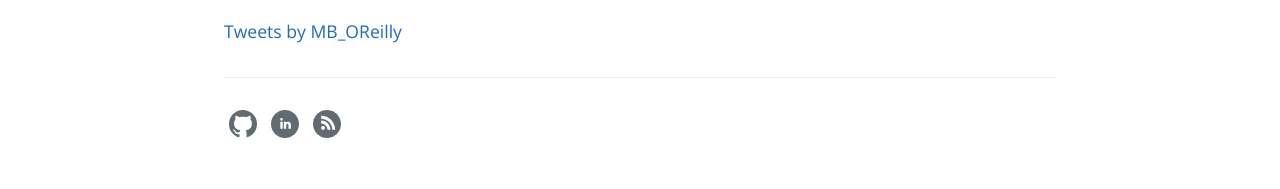
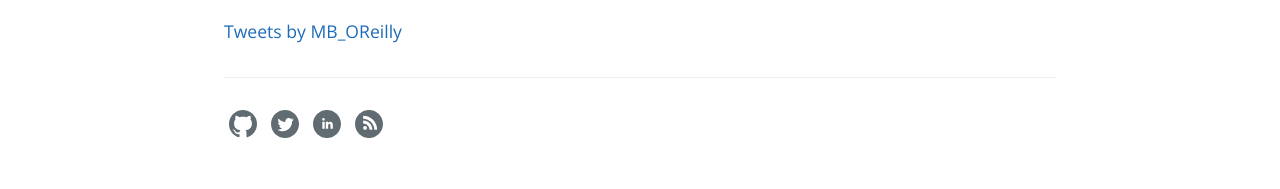
Before and after one commit to conoreilly/mbwebsite, a Jekyll site: the page built from index.md, in a window 1280 px wide. Shown: the part 1878-2067 px from the top of the page. Built offline with Jekyll 4.4.1, drawn with Linux system fonts in a browser that asks for light colours; comment, search, counter and statistics services are not loaded.

Commit message:
Restore twitter icon to footer

```diff
--- a/_layouts/default.html
+++ b/_layouts/default.html
@@ -116,21 +116,22 @@
                 </span>
 
                 <!-- Twitter icon -->
-                {% if site.gems contains "jekyll-feed" %}
+
                 <span class="my-span-icon">
                     <a href="https://twitter.com/{{ site.twitter.username }}" aria-label="{{ site.author_name }}'s Twitter" title="{{ site.author_name }}'s Twitter">
                         <svg class="my-svg-icon" xmlns="http://www.w3.org/2000/svg" width="24" height="24" viewBox="0 0 24 24"><path d="M12 0c-6.627 0-12 5.373-12 12s5.373 12 12 12 12-5.373 12-12-5.373-12-12-12zm6.066 9.645c.183 4.04-2.83 8.544-8.164 8.544-1.622 0-3.131-.476-4.402-1.291 1.524.18 3.045-.244 4.252-1.189-1.256-.023-2.317-.854-2.684-1.995.451.086.895.061 1.298-.049-1.381-.278-2.335-1.522-2.304-2.853.388.215.83.344 1.301.359-1.279-.855-1.641-2.544-.889-3.835 1.416 1.738 3.533 2.881 5.92 3.001-.419-1.796.944-3.527 2.799-3.527.825 0 1.572.349 2.096.907.654-.128 1.27-.368 1.824-.697-.215.671-.67 1.233-1.263 1.589.581-.07 1.135-.224 1.649-.453-.384.578-.87 1.084-1.433 1.489z"/></svg>
                     </a>
                 </span>
-                {% endif %}
+
 
                 <!-- Linkedin icon -->
+                {% if site.linkedin_username %}
                 <span class="my-span-icon">
-                    <a href="https://www.linkedin.com/in/{{ site.linkedin_username }}" target="_blank" aria-label="{{ site.author.name }}'s Linkedin" title="{{ site.author.name }}'s' Linkedin">
+                    <a href="https://www.linkedin.com/in/{{ site.linkedin_username }}" target="_blank" aria-label="{{ site.author_name }}'s Linkedin" title="{{ site.author_name }}'s Linkedin">
                     <svg class="my-svg-icon" xmlns="http://www.w3.org/2000/svg" width="24" height="24" viewBox="0 0 24 24"><path d="M12 0c-6.627 0-12 5.373-12 12s5.373 12 12 12 12-5.373 12-12-5.373-12-12-12zm-2 16h-2v-6h2v6zm-1-6.891c-.607 0-1.1-.496-1.1-1.109 0-.612.492-1.109 1.1-1.109s1.1.497 1.1 1.109c0 .613-.493 1.109-1.1 1.109zm8 6.891h-1.998v-2.861c0-1.881-2.002-1.722-2.002 0v2.861h-2v-6h2v1.093c.872-1.616 4-1.736 4 1.548v3.359z"/></svg>
                     </a>
                 </span>
-
+                {% endif %}
 
                 <!-- RSS icon -->
                 <span class="my-span-icon">
```
